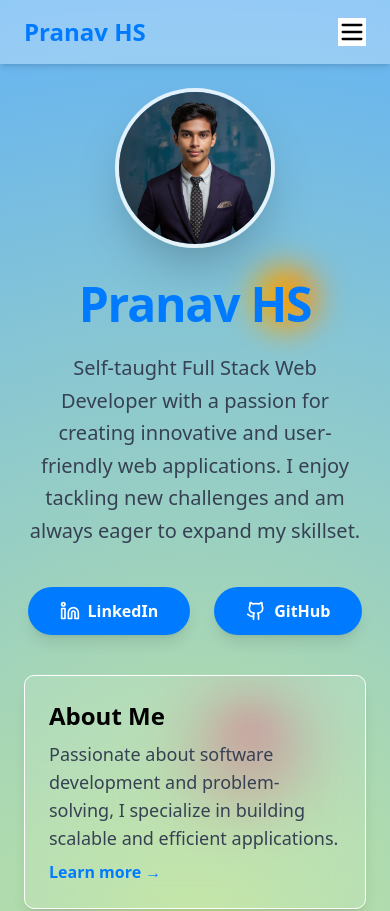
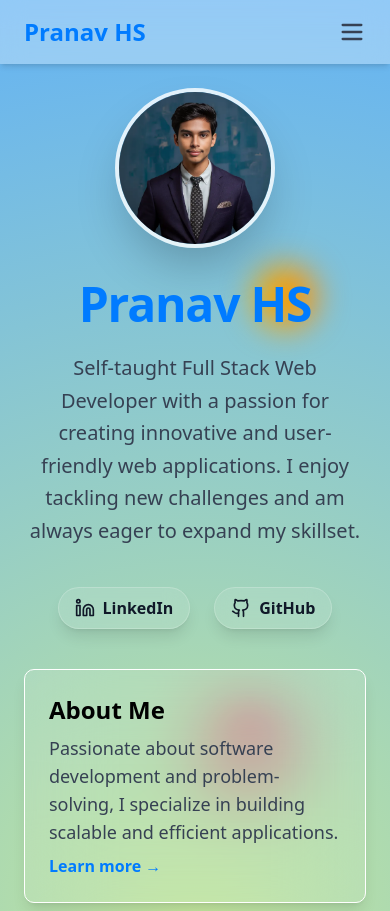
Before and after one commit to pranav-hsg/pranavhsg, a Next.js app: page / in a window 390 px wide. Shown: the top 911 px of the page. Built offline with nearby package versions, Linux system fonts and the light colour scheme.

Commit message:
> styles applied

```diff
--- a/src/app/about/about.tsx
+++ b/src/app/about/about.tsx
@@ -1,3 +1,4 @@
+import { btnStyle } from "@/utils/style";
 import Image from "next/image";
 export default function About() {
     return (
@@ -49,7 +50,7 @@ export default function About() {
                             {["JavaScript", "TypeScript", "React", "Angular", "Spring Boot", "TailwindCSS", "SQL"].map(skill => (
                                 <span
                                     key={skill}
-                                    className="bg-primary text-white px-3 py-1 rounded-lg text-sm shadow-md"
+                                    className={btnStyle + " px-3 py-1 rounded-lg text-sm shadow-md"}
                                 >
                                     {skill}
                                 </span>
@@ -65,7 +66,7 @@ export default function About() {
                 <p className="mt-2 text-gray-600">Feel free to reach out!</p>
                 <a
                     href="/contact"
-                    className="mt-4 inline-block bg-primary text-white px-6 py-3 rounded-lg text-lg font-medium hover:bg-primary-dark transition-all"
+                    className={btnStyle + "mt-4 inline-block bg-primary  font-medium hover:bg-primary-dark transition-all"}
                 >
                     Contact Me
                 </a>
--- a/src/app/contact/contact.tsx
+++ b/src/app/contact/contact.tsx
@@ -2,6 +2,7 @@
 
 import { useState } from "react";
 import emailjs from "@emailjs/browser";
+import { btnStyle } from "@/utils/style";
 
 export default function Contact() {
     const [formData, setFormData] = useState({ name: "", email: "", message: "" });
@@ -58,7 +59,7 @@ export default function Contact() {
                             required
                             value={formData.name}
                             onChange={handleChange}
-                            className="w-full border-gray-300 focus:border-primary focus:ring-primary p-3 rounded-lg"
+                            className="w-full border-1 border-gray-300 focus:border-primary focus:ring-primary p-3 rounded-lg"
                         />
                         <input
                             type="email"
@@ -67,7 +68,7 @@ export default function Contact() {
                             required
                             value={formData.email}
                             onChange={handleChange}
-                            className="w-full border-gray-300 focus:border-primary focus:ring-primary p-3 rounded-lg"
+                            className="w-full border-1 border-gray-300 focus:border-primary focus:ring-primary p-3 rounded-lg"
                         />
                         <textarea
                             name="message"
@@ -76,11 +77,11 @@ export default function Contact() {
                             rows={5}
                             value={formData.message}
                             onChange={handleChange}
-                            className="w-full border-gray-300 focus:border-primary focus:ring-primary p-3 rounded-lg"
+                            className="w-full border-1 border-gray-300 focus:border-primary focus:ring-primary p-3 rounded-lg"
                         ></textarea>
                         <button
                             type="submit"
-                            className="w-full bg-primary text-white py-3 rounded-lg hover:bg-primary-dark transition"
+                            className={btnStyle + " mx-auto cursor-pointer "}
                             disabled={loading}
                         >
                             {loading ? "Sending..." : "Send Message"}
--- a/src/app/globals.css
+++ b/src/app/globals.css
@@ -160,6 +160,10 @@ body * {
     background-color: red;
   }
 
+  .glassy-btn-base {
+    @apply px-4 py-2 rounded-full bg-white/10 backdrop-blur-md border border-white/20 shadow-lg transition-all duration-300 hover:bg-white/20 hover:scale-105 focus:outline-none focus:ring-2 focus:ring-white/30 flex items-center gap-2 font-semibold text-gray-900
+  }
+
   .cta-btn {
     @apply bg-white/10 text-white hover:bg-white/20 border-white/20 px-6 py-3 rounded-full shadow-lg transition-all duration-300 flex items-center gap-2 transform hover:scale-105
   }
@@ -184,8 +188,3 @@ body {
   box-sizing: border-box;
   /* color: blue; */
 }
-
-button {
-  background-color: white;
-  color: black;
-}
--- a/src/app/page.tsx
+++ b/src/app/page.tsx
@@ -1,8 +1,9 @@
 import React from 'react';
-import { Github, Linkedin } from 'lucide-react';
+import { Github, Linkedin, Sparkles } from 'lucide-react';
 import Image from 'next/image';
 import { FloatingCircles } from '@/utils/floating-circles';
 import Link from 'next/link';
+import { btnStyle } from '@/utils/style';
 
 const sections = [
   { title: 'About Me', description: 'Passionate about software development and problem-solving, I specialize in building scalable and efficient applications.', link: '/about', linkText: 'Learn more →' },
@@ -30,10 +31,10 @@ const Home = () => {
 
       {/* Call-to-Action Buttons */}
       <div className="mt-10 flex gap-6">
-        <a href="https://linkedin.com/in/pranav-hsg" target="_blank" rel="noopener noreferrer" className="px-8 py-3 bg-primary text-white font-semibold rounded-full shadow-lg transition-all duration-300 flex items-center gap-2 hover:bg-blue-600 hover:shadow-xl">
+        <a href="https://linkedin.com/in/pranav-hsg" target="_blank" rel="noopener noreferrer" className={btnStyle}>
           <Linkedin className="w-5 h-5" /> LinkedIn
         </a>
-        <a href="https://github.com/pranav-hsg" target="_blank" rel="noopener noreferrer" className="px-8 py-3 bg-primary text-white font-semibold rounded-full shadow-lg transition-all duration-300 flex items-center gap-2 hover:bg-blue-600 hover:shadow-xl">
+        <a href="https://github.com/pranav-hsg" target="_blank" rel="noopener noreferrer" className={btnStyle + ' '}>
           <Github className="w-5 h-5" /> GitHub
         </a>
       </div>
@@ -50,6 +51,7 @@ const Home = () => {
           </div>
         ))}
       </div>
+
     </div>
   );
 };
--- a/src/app/skills/skills.tsx
+++ b/src/app/skills/skills.tsx
@@ -1,3 +1,5 @@
+import { btnStyle } from "@/utils/style";
+
 export default function Skills() {
     const skills = [
         { category: "Frontend", items: ["React", "Next.js", "Angular", "HTML", "CSS", "TailwindCSS", "JavaScript", "TypeScript"] },
@@ -22,7 +24,7 @@ export default function Skills() {
                         <h3 className="text-xl font-semibold ">{category}</h3>
                         <div className="mt-4 flex flex-wrap gap-3">
                             {items.map((skill, i) => (
-                                <span key={i} className="bg-primary text-white px-3 py-1 rounded-lg text-sm">
+                                <span key={i} className={btnStyle + "px-3 py-1 rounded-lg text-sm"}>
                                     {skill}
                                 </span>
                             ))}
--- /dev/null
+++ b/src/utils/style.ts
@@ -0,0 +1,11 @@
+export const btnStyle = ` px-4 py-2
+        rounded-full
+        bg-white/10  /* Glassmorphism effect - more subtle */
+        backdrop-blur-md
+        border border-white/20
+        shadow-lg
+        transition-all duration-300
+        hover:bg-white/20 hover:scale-105
+        focus:outline-none focus:ring-2 focus:ring-white/30
+        flex items-center gap-2
+         font-semibold text-gray-900`
```
Also changed, not shown: src/app/experience/experience.tsx (+6 -5 lines).
